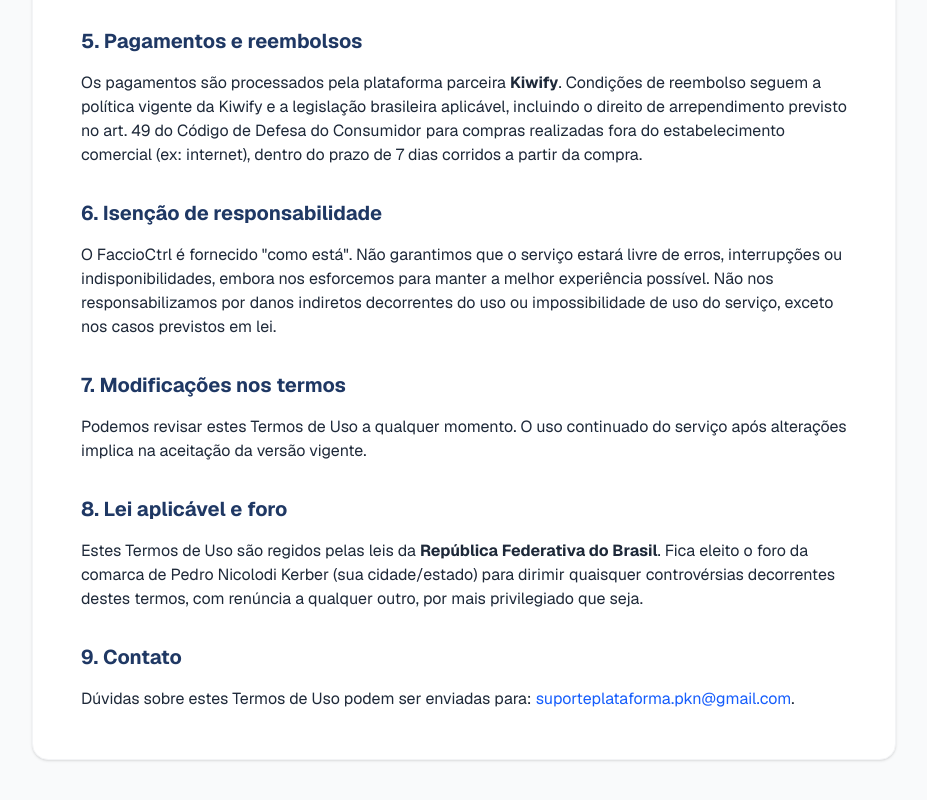
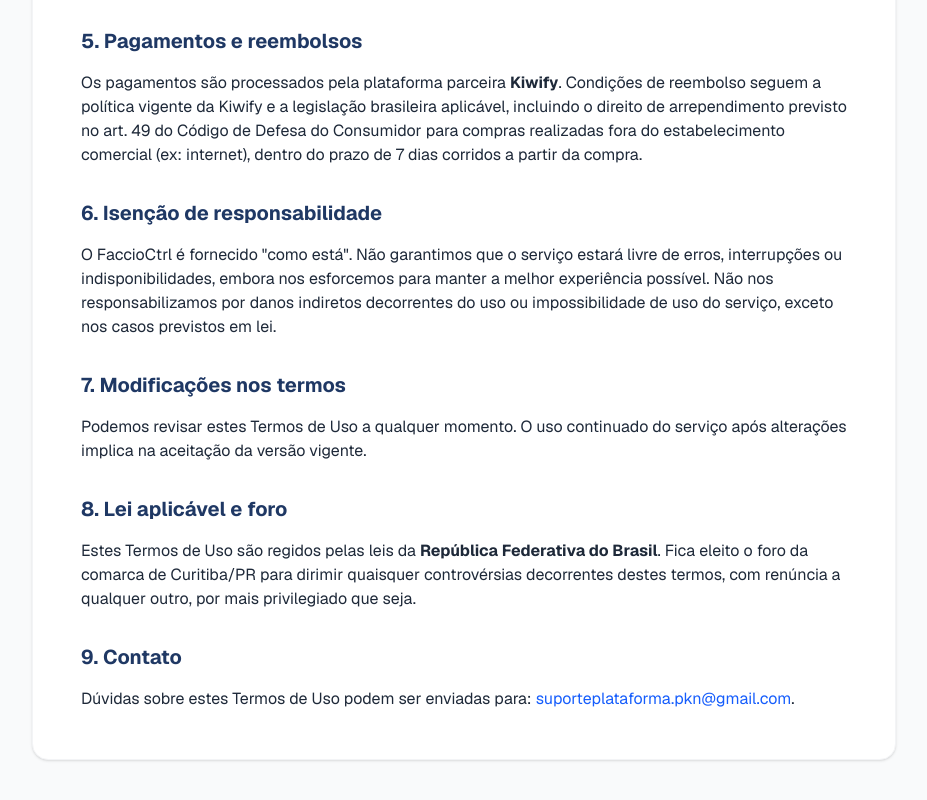
Before and after one commit to P3droKN/faccioCtrl, a Next.js app: page /termos in a window 1280 px wide. Shown: the part 1025-1825 px from the top of the page, without its empty margins (176-1103 px from the left). Built offline with nearby package versions, Linux system fonts and the light colour scheme.

Commit message:
fix: update forum city to Curitiba/PR

```diff
--- a/app/termos/page.tsx
+++ b/app/termos/page.tsx
@@ -50,7 +50,7 @@ export default function TermosPage() {
           <p>Podemos revisar estes Termos de Uso a qualquer momento. O uso continuado do serviço após alterações implica na aceitação da versão vigente.</p>
 
           <h2 className="text-xl font-bold text-[#1F3864] mt-8 mb-4">8. Lei aplicável e foro</h2>
-          <p>Estes Termos de Uso são regidos pelas leis da <strong>República Federativa do Brasil</strong>. Fica eleito o foro da comarca de Pedro Nicolodi Kerber (sua cidade/estado) para dirimir quaisquer controvérsias decorrentes destes termos, com renúncia a qualquer outro, por mais privilegiado que seja.</p>
+          <p>Estes Termos de Uso são regidos pelas leis da <strong>República Federativa do Brasil</strong>. Fica eleito o foro da comarca de Curitiba/PR para dirimir quaisquer controvérsias decorrentes destes termos, com renúncia a qualquer outro, por mais privilegiado que seja.</p>
 
           <h2 className="text-xl font-bold text-[#1F3864] mt-8 mb-4">9. Contato</h2>
           <p>Dúvidas sobre estes Termos de Uso podem ser enviadas para: <a href="mailto:suporteplataforma.pkn@gmail.com" className="text-blue-600 hover:underline">suporteplataforma.pkn@gmail.com</a>.</p>
```
